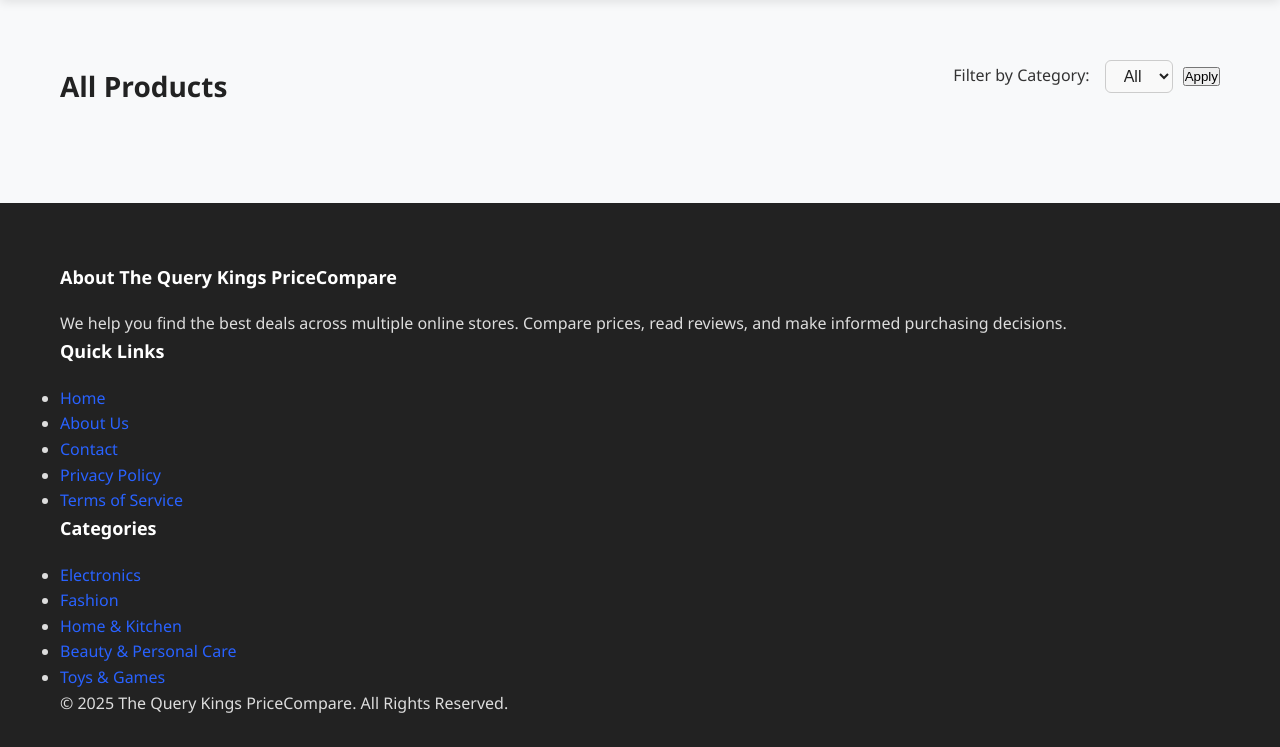
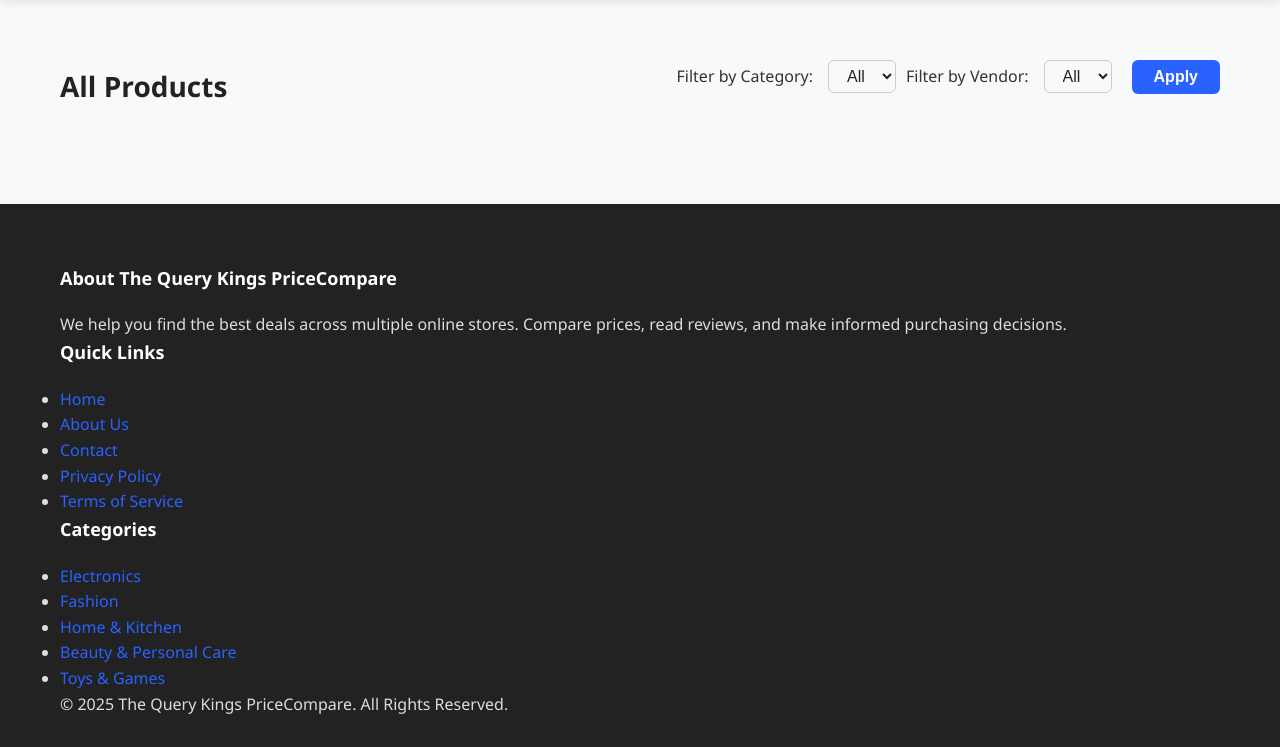
Before and after one commit to u24574547/COS_221_Assignment_5, a PHP site: page /?page=viewall in a window 1280 px wide. Shown: the part 154-901 px from the top of the page. Before the commit the page ends 867 px from the top, so only its background shows below. Run offline with PHP 8.4, Linux system fonts and the light colour scheme; some libraries are stand-ins or nearby versions.

Commit message:
Fixed merge for filtering by vendors

```diff
--- a/cos221prac/PA5/css/style.css
+++ b/cos221prac/PA5/css/style.css
@@ -758,7 +758,7 @@
   margin-right: 5px;
 }
 
-#category-filter {
+#category-filter, #vendor-filter {
   padding: 6px 14px;
   border: 1px solid #ccc;
   border-radius: 6px;
@@ -768,8 +768,28 @@
   transition: border-color 0.2s;
 }
 
-#category-filter:focus {
+#category-filter:focus,
+#vendor-filter:focus {
   border-color: #007bff;
   outline: none;
   background: #fff;
 }
+
+#apply-filters {
+  background-color: #2962ff;
+  color: white;
+  border: none;
+  padding: 8px 22px;
+  border-radius: 6px;
+  font-size: 1rem;
+  font-weight: 600;
+  cursor: pointer;
+  transition: background-color 0.3s;
+  margin-left: 10px;
+}
+
+#apply-filters:hover,
+#apply-filters:focus {
+  background-color: #0039cb;
+  outline: none;
+}
--- a/cos221prac/PA5/js/populate.js
+++ b/cos221prac/PA5/js/populate.js
@@ -4,6 +4,8 @@
 function fetchProducts() {
    var xhr = new XMLHttpRequest();
    var category = document.getElementById('category-filter').value;
+   var vendorId = document.getElementById('vendor-filter').value;
+
    xhr.open("POST", API, true);
    xhr.setRequestHeader("Content-Type", "application/json");
 
@@ -13,26 +15,26 @@
                var response = JSON.parse(xhr.responseText);
                let data = response.data.products;
                populateHTML(data);
-
            } catch(e) {
                console.error ("Failed to parse" +  JSON.parse(xhr.responseText));
            }
        }
    };
 
-
-
    var payload = {
        type: "getProducts",
        limit: 50
    };
    if (category && category !== 'all') {
-        payload.category = category;  // ← new
+       payload.category = category;
    }
-
+   if (vendorId && vendorId !== 'all') {
+       payload.vendor_id = vendorId;
+   }
 
    xhr.send(JSON.stringify(payload));
 }
+
 // Helper funciton
 async function callAPI(body) {
   const res = await fetch(API, {           // adjust path if needed
@@ -60,6 +62,27 @@
     });
   } catch (err) {
     console.error('Could not load categories:', err);
+  }
+}
+
+async function fetchVendors() {
+  try {
+    const json = await callAPI({ type: 'getVendors' });
+    if (!json.success) throw new Error(json.data);
+    const select = document.getElementById('vendor-filter');
+
+    // Clear existing options except "All"
+    select.querySelectorAll('option:not([value="all"])')
+          .forEach(opt => opt.remove());
+
+    json.data.vendors.forEach(v => {
+      const opt = document.createElement('option');
+      opt.value = v.vendor_id;
+      opt.textContent = v.name;
+      select.appendChild(opt);
+    });
+  } catch (err) {
+    console.error('Could not load vendors:', err);
   }
 }
 
@@ -142,6 +165,7 @@
 document.addEventListener('DOMContentLoaded', () => {
   // populate the category dropdown
   fetchCategories();
+  fetchVendors();
 
   // fetch all products initially
   fetchProducts();
--- a/cos221prac/PA5/pages/viewall.php
+++ b/cos221prac/PA5/pages/viewall.php
@@ -9,6 +9,11 @@
 
       <!-- Add categories dynamically-->
       </select>
+      <label for="vendor-filter">Filter by Vendor:</label>
+      <select id="vendor-filter">
+        <option value="all">All</option>
+        <!-- Dynamically populated with JavaScript -->
+      </select>
       <button id="apply-filters">Apply</button>
     </div>
   </div>
```
Also changed, not shown: cos221prac/api.php (+47 -12 lines). Lines whose indentation alone changed are shown as unchanged.
